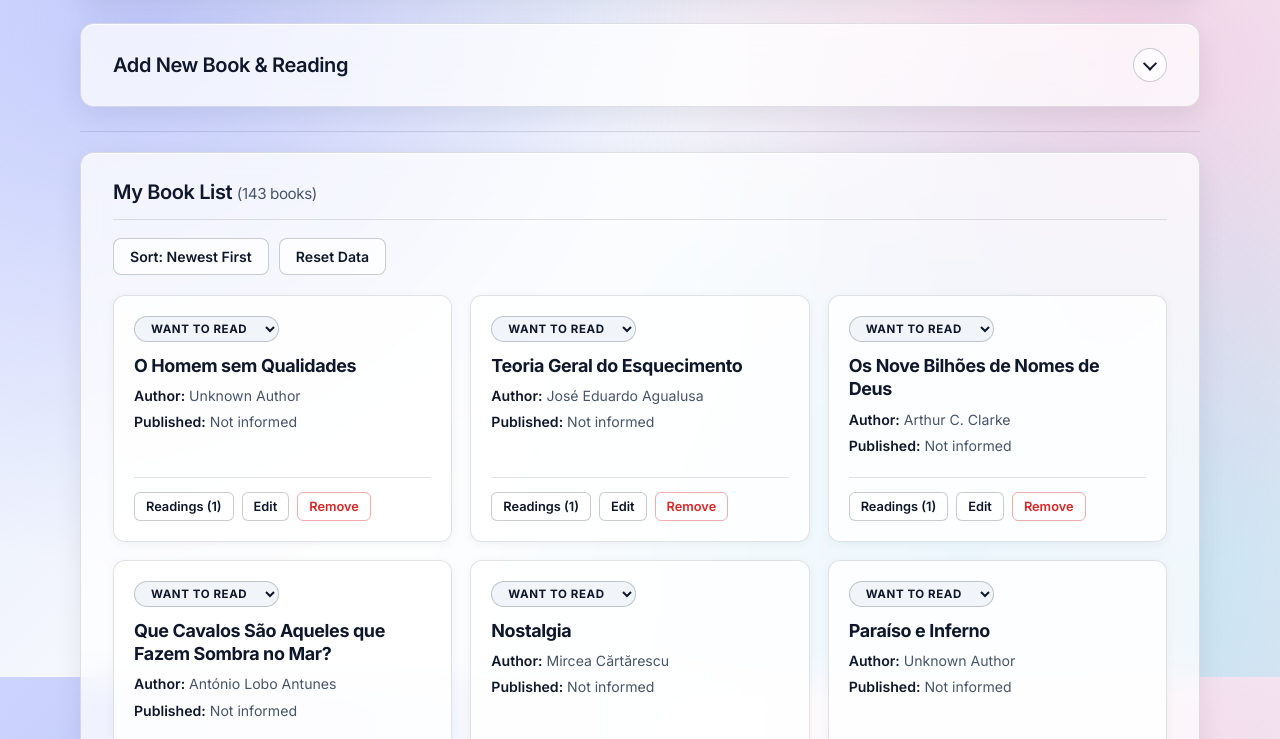
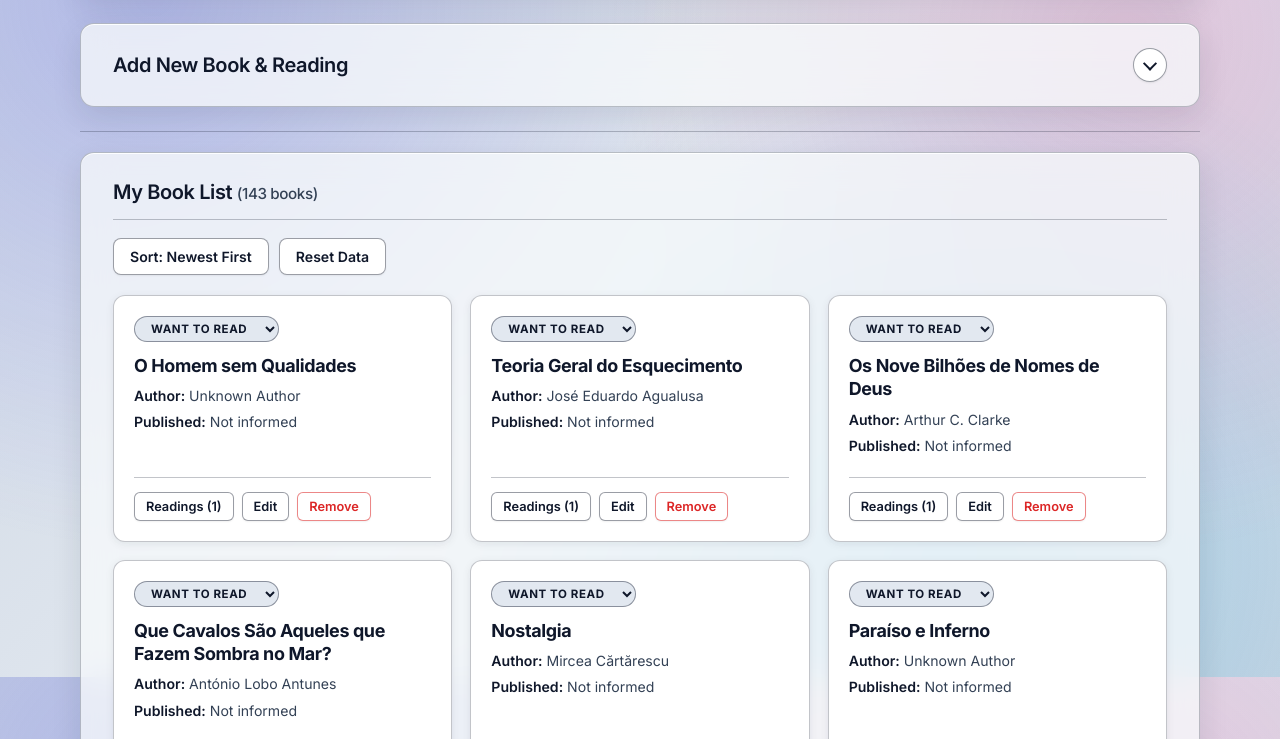
Before and after one commit to gco-dev/reading-tracker, a plain HTML site: page index.html in a window 1280 px wide. Shown: the part 123-862 px from the top of the page. Drawn offline with Linux system fonts and the light colour scheme.

Commit message:
Alteração "Final": Estrutura CSS adaptada ao tema escolhido, contraste ajustado, e menus reorganizados

```diff
--- a/css/style.css
+++ b/css/style.css
@@ -1,95 +1,99 @@
 /* =========================================
    File: css/style.css
-   Ex-Libris | Adaptive High-Contrast Glassmorphism
+   Ex-Libris | High-Contrast Light & AMOLED Dark
    ========================================= */
 
 @import url('https://fonts.googleapis.com/css2?family=Inter:wght@300;400;500;600;700&display=swap');
 
-/* --- 1. THEME VARIABLES (LIGHT & DARK) --- */
+/* --- 1. THEME VARIABLES (LIGHT & AMOLED DARK) --- */
 :root {
-    /* Light Mode: Soft atmospheric orbs + crisp outlined surfaces */
-    --bg-base: #eef2ff;
+    /* Light Mode: Crisp slate outlines + distinct surface hierarchy */
+    --bg-base: #cbd5e1;
     --bg-gradient:
-        radial-gradient(circle at 12% 18%, rgba(129, 140, 248, 0.35) 0%, transparent 42%),
-        radial-gradient(circle at 88% 22%, rgba(244, 114, 182, 0.26) 0%, transparent 40%),
-        radial-gradient(circle at 75% 82%, rgba(56, 189, 248, 0.28) 0%, transparent 45%),
-        linear-gradient(135deg, #e0e7ff 0%, #f8fafc 50%, #e2e8f0 100%);
+        radial-gradient(circle at 12% 15%, rgba(99, 102, 241, 0.28) 0%, transparent 42%),
+        radial-gradient(circle at 88% 20%, rgba(236, 72, 153, 0.20) 0%, transparent 40%),
+        radial-gradient(circle at 75% 85%, rgba(14, 165, 233, 0.24) 0%, transparent 45%),
+        linear-gradient(135deg, #cbd5e1 0%, #e2e8f0 50%, #cbd5e1 100%);
 
-    --panel-bg: rgba(255, 255, 255, 0.72);
-    --card-bg: rgba(255, 255, 255, 0.82);
-    --modal-bg: rgba(255, 255, 255, 0.90);
+    --panel-bg: rgba(248, 250, 252, 0.76);
+    --card-bg: #ffffff;
+    --modal-bg: rgba(255, 255, 255, 0.97);
 
-    --border-subtle: rgba(15, 23, 42, 0.12);
-    --border-interactive: rgba(15, 23, 42, 0.22);
+    --border-subtle: rgba(15, 23, 42, 0.25);
+    --border-interactive: rgba(15, 23, 42, 0.42);
     --panel-border: 1px solid var(--border-subtle);
 
     --text-primary: #0f172a;
-    --text-secondary: #475569;
+    --text-secondary: #334155;
     --backdrop-blur: blur(16px);
-    --panel-shadow: 0 8px 28px rgba(15, 23, 42, 0.08), inset 0 1px 0 rgba(255, 255, 255, 0.85);
-    --card-shadow: 0 2px 10px rgba(15, 23, 42, 0.05);
+    --panel-shadow: 0 10px 30px rgba(15, 23, 42, 0.11), inset 0 1px 0 rgba(255, 255, 255, 0.9);
+    --card-shadow: 0 2px 8px rgba(15, 23, 42, 0.08);
 
     --accent-color: #0f172a;
-    --accent-text: #f8fafc;
+    --accent-text: #ffffff;
     --accent-hover: #1e293b;
     --danger-color: #dc2626;
-    --danger-border: rgba(220, 38, 38, 0.38);
+    --danger-border: rgba(220, 38, 38, 0.55);
 
-    --input-bg: rgba(255, 255, 255, 0.85);
-    --input-border: rgba(15, 23, 42, 0.20);
-    --input-focus: rgba(15, 23, 42, 0.10);
-    --btn-bg: rgba(255, 255, 255, 0.75);
-    --btn-hover-bg: rgba(15, 23, 42, 0.06);
+    --input-bg: #f1f5f9;
+    --input-disabled-bg: #e2e8f0;
+    --input-border: rgba(15, 23, 42, 0.36);
+    --input-focus: rgba(15, 23, 42, 0.14);
+    --btn-bg: #ffffff;
+    --btn-hover-bg: #e2e8f0;
+    --table-head-bg: #e2e8f0;
 
     /* Badges - Light Mode */
-    --badge-want: #f1f5f9; --text-want: #0f172a;
-    --badge-read: #dcfce7; --text-read: #166534;
-    --badge-reading: #fef08a; --text-reading: #854d0e;
-    --badge-paused: #ffedd5; --text-paused: #9a3412;
-    --badge-abandoned: #fee2e2; --text-abandoned: #991b1b;
+    --badge-want: #e2e8f0; --text-want: #0f172a;
+    --badge-read: #dcfce7; --text-read: #14532d;
+    --badge-reading: #fef08a; --text-reading: #713f12;
+    --badge-paused: #ffedd5; --text-paused: #7c2d12;
+    --badge-abandoned: #fee2e2; --text-abandoned: #7f1d1d;
 }
 
 [data-theme="dark"] {
-    /* Dark Mode: Deep obsidian base + luminous edges */
-    --bg-base: #060913;
+    /* Dark Mode: True AMOLED #000000 Base + Neutral Carbon Surfaces */
+    --bg-base: #000000;
     --bg-gradient:
-        radial-gradient(circle at 15% 15%, rgba(56, 189, 248, 0.20) 0%, transparent 38%),
-        radial-gradient(circle at 85% 25%, rgba(139, 92, 246, 0.20) 0%, transparent 42%),
-        radial-gradient(circle at 50% 85%, rgba(14, 165, 233, 0.16) 0%, transparent 45%),
-        linear-gradient(135deg, #090d16 0%, #111827 50%, #05070e 100%);
+        radial-gradient(circle at 14% 12%, rgba(56, 189, 248, 0.11) 0%, transparent 34%),
+        radial-gradient(circle at 86% 22%, rgba(168, 85, 247, 0.10) 0%, transparent 36%),
+        radial-gradient(circle at 50% 90%, rgba(59, 130, 246, 0.08) 0%, transparent 40%),
+        linear-gradient(180deg, #000000 0%, #000000 100%);
 
-    --panel-bg: rgba(15, 23, 42, 0.68);
-    --card-bg: rgba(30, 41, 59, 0.55);
-    --modal-bg: rgba(15, 23, 42, 0.92);
+    --panel-bg: rgba(11, 11, 13, 0.86);
+    --card-bg: #141417;
+    --modal-bg: rgba(12, 12, 15, 0.96);
 
-    --border-subtle: rgba(255, 255, 255, 0.12);
-    --border-interactive: rgba(255, 255, 255, 0.24);
+    --border-subtle: rgba(255, 255, 255, 0.15);
+    --border-interactive: rgba(255, 255, 255, 0.28);
     --panel-border: 1px solid var(--border-subtle);
 
-    --text-primary: #f8fafc;
-    --text-secondary: #cbd5e1;
+    --text-primary: #fafafa;
+    --text-secondary: #a1a1aa;
     --backdrop-blur: blur(18px);
-    --panel-shadow: 0 12px 36px rgba(0, 0, 0, 0.45), inset 0 1px 0 rgba(255, 255, 255, 0.08);
-    --card-shadow: 0 4px 14px rgba(0, 0, 0, 0.25);
+    --panel-shadow: 0 14px 40px rgba(0, 0, 0, 0.85), inset 0 1px 0 rgba(255, 255, 255, 0.08);
+    --card-shadow: 0 4px 16px rgba(0, 0, 0, 0.65);
 
-    --accent-color: #f8fafc;
-    --accent-text: #0f172a;
-    --accent-hover: #e2e8f0;
+    --accent-color: #fafafa;
+    --accent-text: #000000;
+    --accent-hover: #e4e4e7;
     --danger-color: #f87171;
-    --danger-border: rgba(248, 113, 113, 0.40);
+    --danger-border: rgba(248, 113, 113, 0.45);
 
-    --input-bg: rgba(2, 6, 23, 0.60);
-    --input-border: rgba(255, 255, 255, 0.18);
+    --input-bg: #050506;
+    --input-disabled-bg: #0d0d10;
+    --input-border: rgba(255, 255, 255, 0.22);
     --input-focus: rgba(255, 255, 255, 0.16);
-    --btn-bg: rgba(255, 255, 255, 0.06);
-    --btn-hover-bg: rgba(255, 255, 255, 0.14);
+    --btn-bg: #18181b;
+    --btn-hover-bg: #27272a;
+    --table-head-bg: #18181b;
 
     /* Badges - Dark Mode */
-    --badge-want: rgba(255, 255, 255, 0.14); --text-want: #f8fafc;
-    --badge-read: rgba(20, 83, 45, 0.85); --text-read: #bbf7d0;
-    --badge-reading: rgba(113, 63, 18, 0.85); --text-reading: #fef08a;
-    --badge-paused: rgba(124, 45, 18, 0.85); --text-paused: #ffedd5;
-    --badge-abandoned: rgba(127, 29, 29, 0.85); --text-abandoned: #fecaca;
+    --badge-want: #27272a; --text-want: #fafafa;
+    --badge-read: rgba(20, 83, 45, 0.88); --text-read: #bbf7d0;
+    --badge-reading: rgba(113, 63, 18, 0.88); --text-reading: #fef08a;
+    --badge-paused: rgba(124, 45, 18, 0.88); --text-paused: #ffedd5;
+    --badge-abandoned: rgba(127, 29, 29, 0.88); --text-abandoned: #fecaca;
 }
 
 /* --- 2. GLOBAL RESET & BASE --- */
@@ -110,7 +114,7 @@ body {
     padding: clamp(12px, 2.5vw, 24px) clamp(12px, 3vw, 40px);
     font-size: 14px;
     line-height: 1.5;
-    transition: background-color 0.35s ease, color 0.35s ease;
+    transition: background-color 0.3s ease, color 0.3s ease;
 }
 
 /* --- 3. LAYOUT & OUTLINED GLASS SURFACES --- */
@@ -157,7 +161,7 @@ h2 {
 }
 
 .book-counter {
-    font-weight: 400;
+    font-weight: 500;
     color: var(--text-secondary);
     font-size: 0.95rem;
 }
@@ -218,6 +222,7 @@ hr {
     border-radius: 50%;
     background: var(--btn-bg);
     border: 1px solid var(--border-interactive);
+    box-shadow: 0 1px 2px rgba(0, 0, 0, 0.08);
     transition: transform 0.25s cubic-bezier(0.4, 0, 0.2, 1), border-color 0.2s ease, background 0.2s ease;
 }
 
@@ -289,21 +294,25 @@ input::placeholder, textarea::placeholder {
 input:hover:not(:disabled),
 select:hover:not(:disabled),
 textarea:hover:not(:disabled) {
-    border-color: var(--border-interactive);
+    border-color: var(--text-primary);
 }
 
 input:focus, select:focus, textarea:focus {
+    background: var(--card-bg);
     border-color: var(--text-primary);
     box-shadow: 0 0 0 3px var(--input-focus);
 }
 
 input:disabled, select:disabled {
-    opacity: 0.45;
+    background: var(--input-disabled-bg);
+    border-style: dashed;
+    color: var(--text-secondary);
+    opacity: 0.75;
     cursor: not-allowed;
 }
 
 select option {
-    background-color: var(--bg-base);
+    background-color: var(--card-bg);
     color: var(--text-primary);
 }
 
@@ -312,7 +321,7 @@ select option {
     color: var(--danger-color);
     font-size: 0.8rem;
     min-height: 1.1em;
-    font-weight: 500;
+    font-weight: 600;
 }
 
 .field-error:empty {
@@ -336,6 +345,7 @@ button, .btn {
     white-space: nowrap;
     flex-shrink: 0;
     cursor: pointer;
+    box-shadow: 0 1px 2px rgba(0, 0, 0, 0.06);
     transition: background 0.2s ease, border-color 0.2s ease, transform 0.15s ease, box-shadow 0.2s ease;
 }
 
@@ -358,7 +368,7 @@ button:active {
 .btn-primary:hover {
     background: var(--accent-hover);
     border-color: var(--accent-hover);
-    box-shadow: 0 4px 12px rgba(0, 0, 0, 0.18);
+    box-shadow: 0 4px 12px rgba(0, 0, 0, 0.22);
 }
 
 .btn-secondary {
@@ -407,7 +417,7 @@ button:active {
 .btn-small-del, .btn-remove {
     color: var(--danger-color);
     border-color: var(--danger-border);
-    background: transparent;
+    background: var(--btn-bg);
 }
 
 .btn-small-del:hover, .btn-remove:hover {
@@ -509,7 +519,7 @@ select.status-badge {
     margin: auto;
     border: none;
     background: transparent;
-    color: var(--text-primary); /* Overrides browser default CanvasText in dark mode */
+    color: var(--text-primary);
     max-width: 560px;
     width: min(94vw, 560px);
     max-height: 90vh;
@@ -522,7 +532,7 @@ select.status-badge {
 }
 
 .custom-modal::backdrop {
-    background: rgba(2, 6, 23, 0.55);
+    background: rgba(0, 0, 0, 0.65);
     backdrop-filter: blur(8px);
     -webkit-backdrop-filter: blur(8px);
 }
@@ -586,6 +596,7 @@ select.status-badge {
 .btn-close-modal {
     background: transparent;
     border: 1px solid transparent;
+    box-shadow: none;
     font-size: 1.6rem;
     line-height: 1;
     color: var(--text-secondary);
@@ -606,6 +617,7 @@ select.status-badge {
     margin-top: 8px;
     border: 1px solid var(--border-subtle);
     border-radius: 10px;
+    background: var(--card-bg);
 }
 
 .data-table {
@@ -629,7 +641,7 @@ select.status-badge {
 .data-table th {
     font-weight: 600;
     color: var(--text-secondary);
-    background: var(--btn-bg);
+    background: var(--table-head-bg);
     cursor: pointer;
     white-space: nowrap;
     font-size: 0.8rem;
@@ -658,7 +670,7 @@ select.status-badge {
 }
 
 .reading-history-item {
-    background: var(--card-bg);
+    background: var(--input-bg);
     padding: 14px 16px;
     border-radius: 10px;
     border: 1px solid var(--border-subtle);
```
